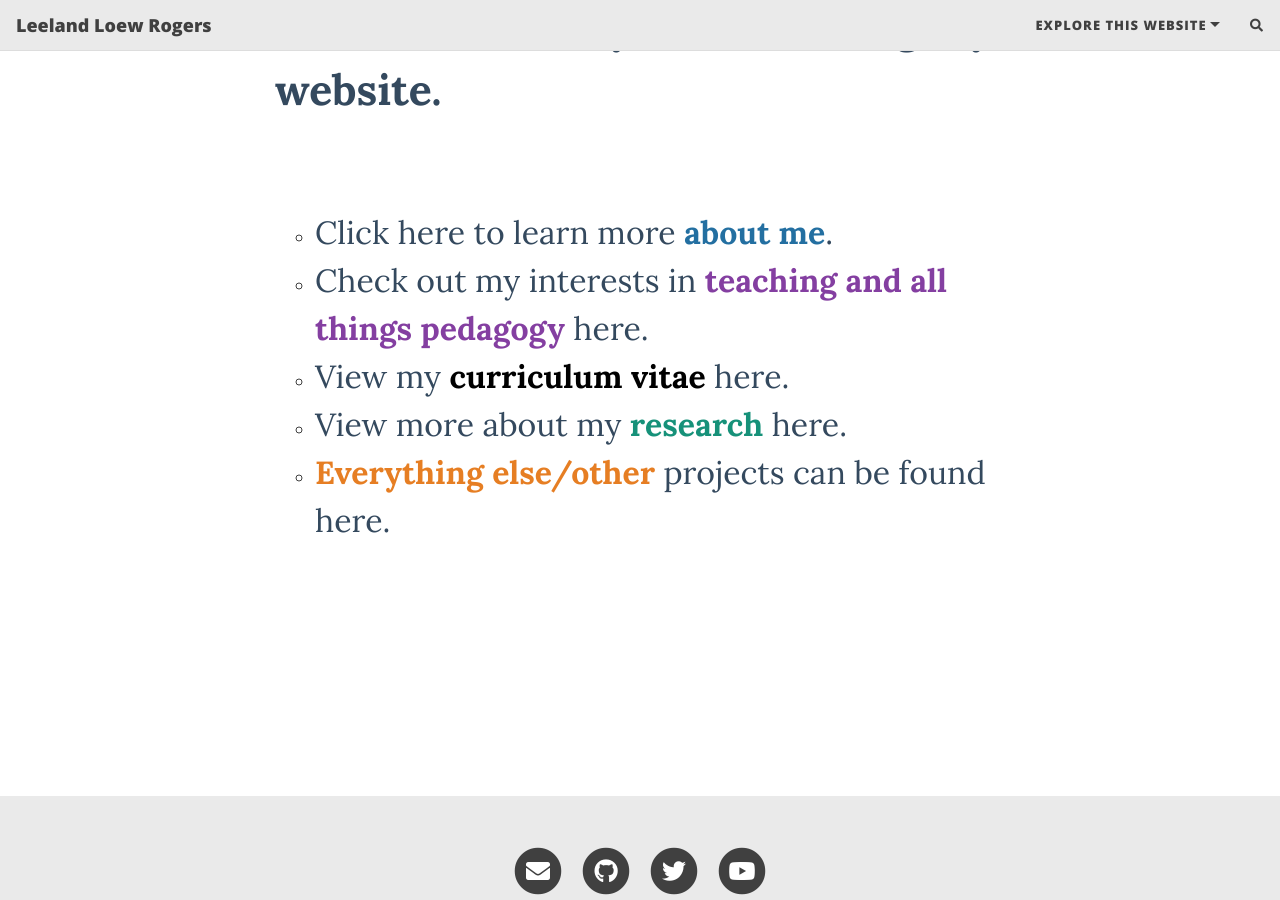
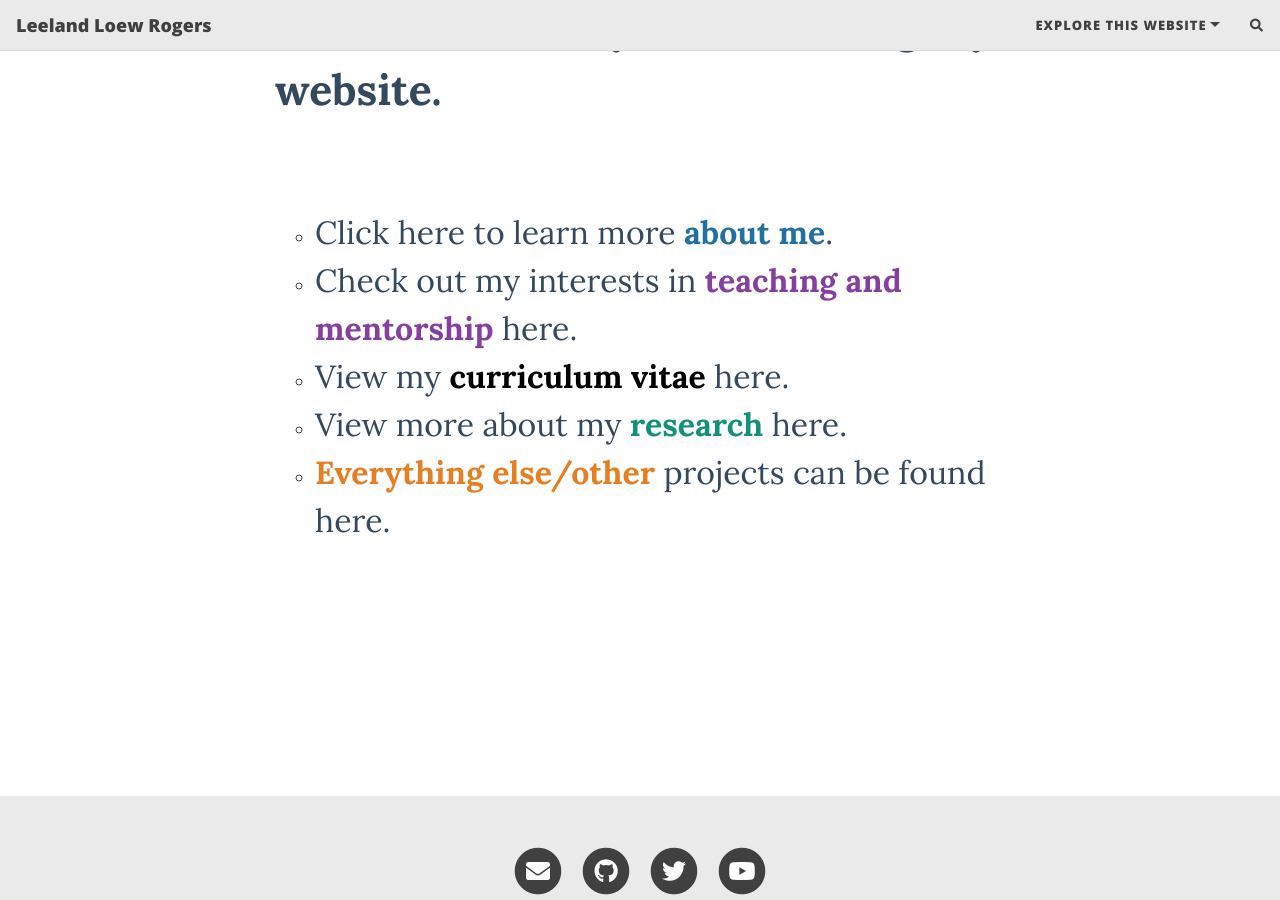
Before and after one commit to LeeLoew/LeelandRogers, a Jekyll site: the page built from index.html, in a window 1280 px wide and 900 px high, scrolled down 457 px. Built offline with Jekyll 4.4.1, drawn with Linux system fonts in a browser that asks for light colours; nearby versions of some CDN libraries; the list of posts is cut into pages by our own code; comment, search, counter and statistics services are not loaded.

Commit message:
Update index.html

```diff
--- a/index.html
+++ b/index.html
@@ -8,7 +8,7 @@ subtitle: Select the dropdown menu for more information- or just look below.
 <p>&nbsp;</p>
 <ul style="list-style-type: circle;">
     <li><span style="color: #34495e; font-size: 24pt;"><a style="color: #34495e;" href="https://leeloew.github.io/aboutme/">Click here to learn more <span style="color: #236fa1;"><strong>about me</strong></span>.</a></span></li>
-    <li><span style="color: #34495e; font-size: 24pt;"><a style="color: #34495e;" href="https://leeloew.github.io/teaching/">Check out my interests in <span style="color: #843fa1;"><strong>teaching and all things pedagogy</strong></span> here.</a></span></li>
+    <li><span style="color: #34495e; font-size: 24pt;"><a style="color: #34495e;" href="https://leeloew.github.io/teaching/">Check out my interests in <span style="color: #843fa1;"><strong>teaching and mentorship</strong></span> here.</a></span></li>
     <li><span style="color: #34495e; font-size: 24pt;"><a style="color: #34495e;" href="https://leeloew.github.io/CV/">View my <span style="color: #000000;"><strong>curriculum vitae</strong></span> here.</a></span></li>
     <li><span style="color: #34495e; font-size: 24pt;"><a style="color: #34495e;" href="https://leeloew.github.io/research/">View more about my <span style="color: #169179;"><strong>research</strong></span> here.</a></span></li>
     <li><span style="color: #34495e; font-size: 24pt;"><a style="color: #34495e;" href="https://leeloew.github.io/other/"><span style="color: #e67e23;"><strong>Everything else/other</strong></span> projects can be found here.</a></span></li>
```
